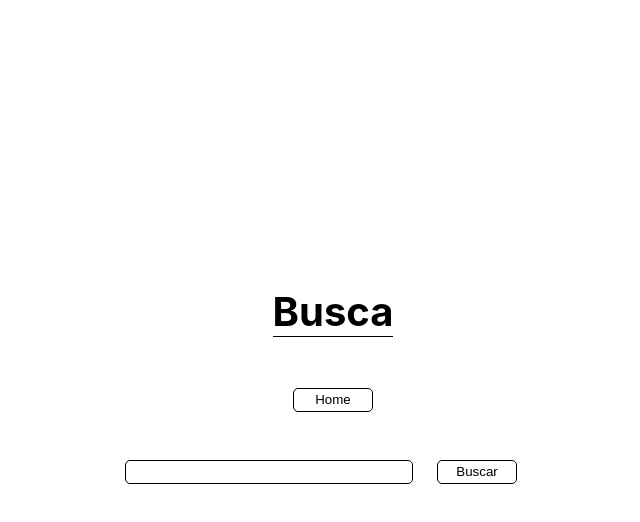
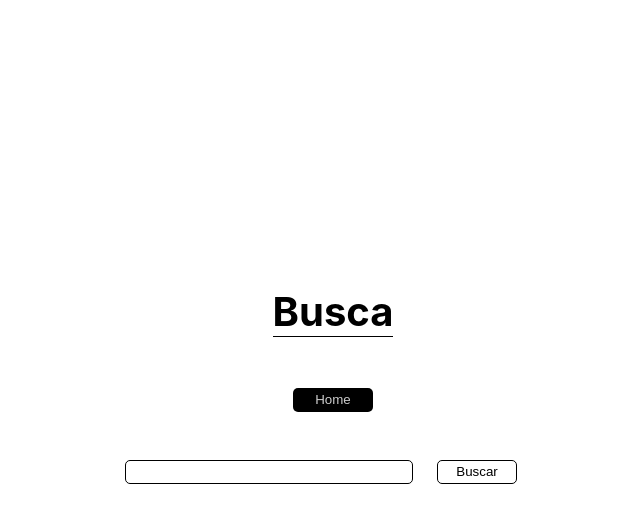
Before and after one commit to igorpnh/tmdbapi, a Next.js app: page /buscar in a window 1280 px wide. In both pictures the pointer is over the button "Home". Shown: the top 522 px of the page, without its empty margins (307-947 px from the left). Built offline with nearby package versions, Linux system fonts and the light colour scheme.

Commit message:
final commit

```diff
--- a/pages/buscar.js
+++ b/pages/buscar.js
@@ -1,7 +1,7 @@
 import Head from 'next/head';
 import Link from 'next/link';
 import { baseUrl, apiKey } from '../lib/configApi';
-import { useState } from 'react';
+import { useRef, useState } from 'react';
 import styles from '../styles/Home.module.css';
 
 export default function Buscar() {
@@ -18,7 +18,6 @@ export default function Buscar() {
     }
     setSearchText('');
   }
-
 
   return (
     <div className={styles.container}>
@@ -45,7 +44,6 @@ export default function Buscar() {
             className={styles.input}
           />
           <button
-            id="btn-submit"
             className={styles.btn}
             onClick={handleSearch}
           >
--- a/styles/Home.module.css
+++ b/styles/Home.module.css
@@ -68,6 +68,13 @@
   cursor: pointer;
 }
 
+.btn:hover {
+  background: black;
+  color: #ccc;
+  border: none;
+  transition: 200ms;
+}
+
 .input {
   width: 18rem;
   background: white;
@@ -98,6 +105,7 @@
   background: black;
   animation: slide 2000ms normal;
   overflow: hidden;
+  color:white;
 
 }
 /*END ID STYLES*/
@@ -129,8 +137,6 @@
   .btn:hover {
     background: #ccc;
     color: black;
-    border: none;
-    transition: 200ms;
   }
 
   .input {
```
